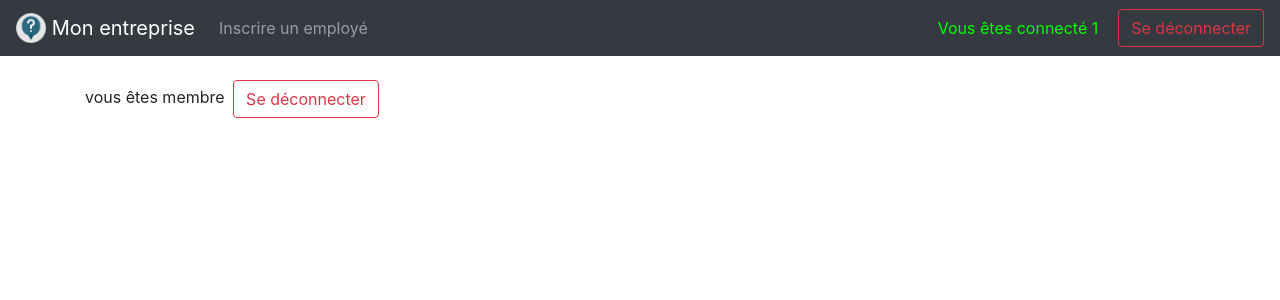
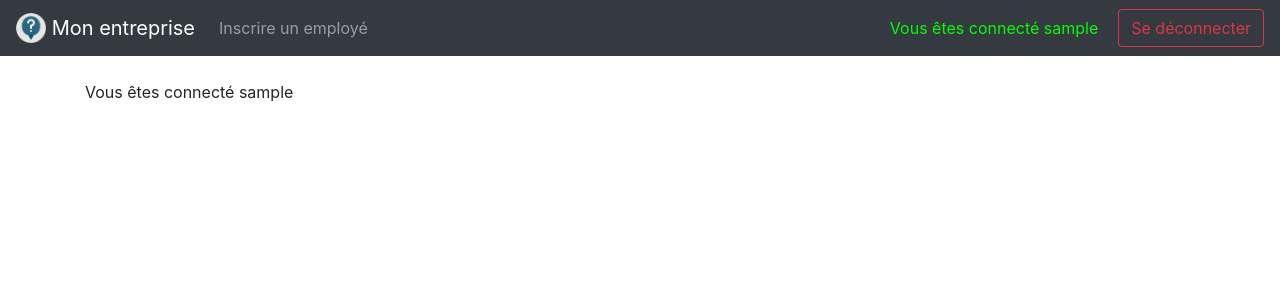
Before and after one commit to r-tisba/TPQuizz, a PHP site: page /membre/index.php in a window 1280 px wide. Shown: the top 300 px of the page. Run offline with PHP 8.4, Linux system fonts and the light colour scheme; the visitor is signed in with stand-in values (Sample User, id 1).

Commit message:
Ajout de fonctions POO*

```diff
--- a/Modele/Utilisateur.php
+++ b/Modele/Utilisateur.php
@@ -6,12 +6,9 @@ class Utilisateur
     private $email;
     private $mdp;
 
-    public function __construct($idUtilisateur, $pseudo, $email, $mdp)
+    public function __construct($pseudo)
     {
         $this->pseudo=$pseudo;
-        $this->pseudo=$pseudo;
-        $this->email=$email;
-        $this->mdp=$mdp;
     }
 
     public function getPseudo()
--- a/membre/entete.php
+++ b/membre/entete.php
@@ -51,22 +51,22 @@ require_once "../modeles/modele.php";
       </ul>
         <?php
 
-        if (isset($_SESSION["identifiant"]) && !empty($_SESSION))
+        if (isset($_SESSION["pseudo"]) && !empty($_SESSION))
         {
           ?>
 
           <div class="div-inline my-2 my-lg-0">
             <a class="nav-item active nav-link" style="color: #00FF00;">
-              <?= "Vous êtes connecté " . $_SESSION["identifiant"]?>
+              <?= "Vous êtes connecté " . $_SESSION["pseudo"]?>
             </a>
           </div>
-          <a class="btn btn-outline-danger ml-1" href="../admin/deconnexion.php">Se déconnecter</a>
+          <a class="btn btn-outline-danger ml-1" href="../membre/deconnexion.php">Se déconnecter</a>
 
           <?php
         } else {
           ?>
-          <a class="btn btn-outline-success ml-auto" href="inscription.php">S'inscrire</a>
-          <a class="btn btn-outline-primary ml-1" href="connexion.php">Se connecter</a>
+          <a class="btn btn-outline-success ml-auto" href="../visiteur/inscription.php">S'inscrire</a>
+          <a class="btn btn-outline-primary ml-1" href="../visiteur/connexion.php">Se connecter</a>
           <?php
         }
         ?>
--- a/membre/index.php
+++ b/membre/index.php
@@ -1,5 +1,7 @@
 <?php
 require_once "../membre/entete.php";
+require_once "../Modele/Utilisateur.php";
+
+$utilisateur = new Utilisateur($_SESSION["pseudo"]);
 ?>
-vous êtes membre
-<a class="btn btn-outline-danger ml-1" href="../membre/deconnexion.php">Se déconnecter</a>
+Vous êtes connecté <?= $utilisateur->getPseudo(); ?>
--- a/visiteur/index.php
+++ b/visiteur/index.php
@@ -18,5 +18,3 @@ if (!empty($_SESSION["idRole"]) && $_SESSION["idRole"] == 3){
 
 
 ?>
-
-<a href="connexion.php">Connexion</a>
```
Also changed, not shown: Services/Session.php (added, +20 -0 lines).
